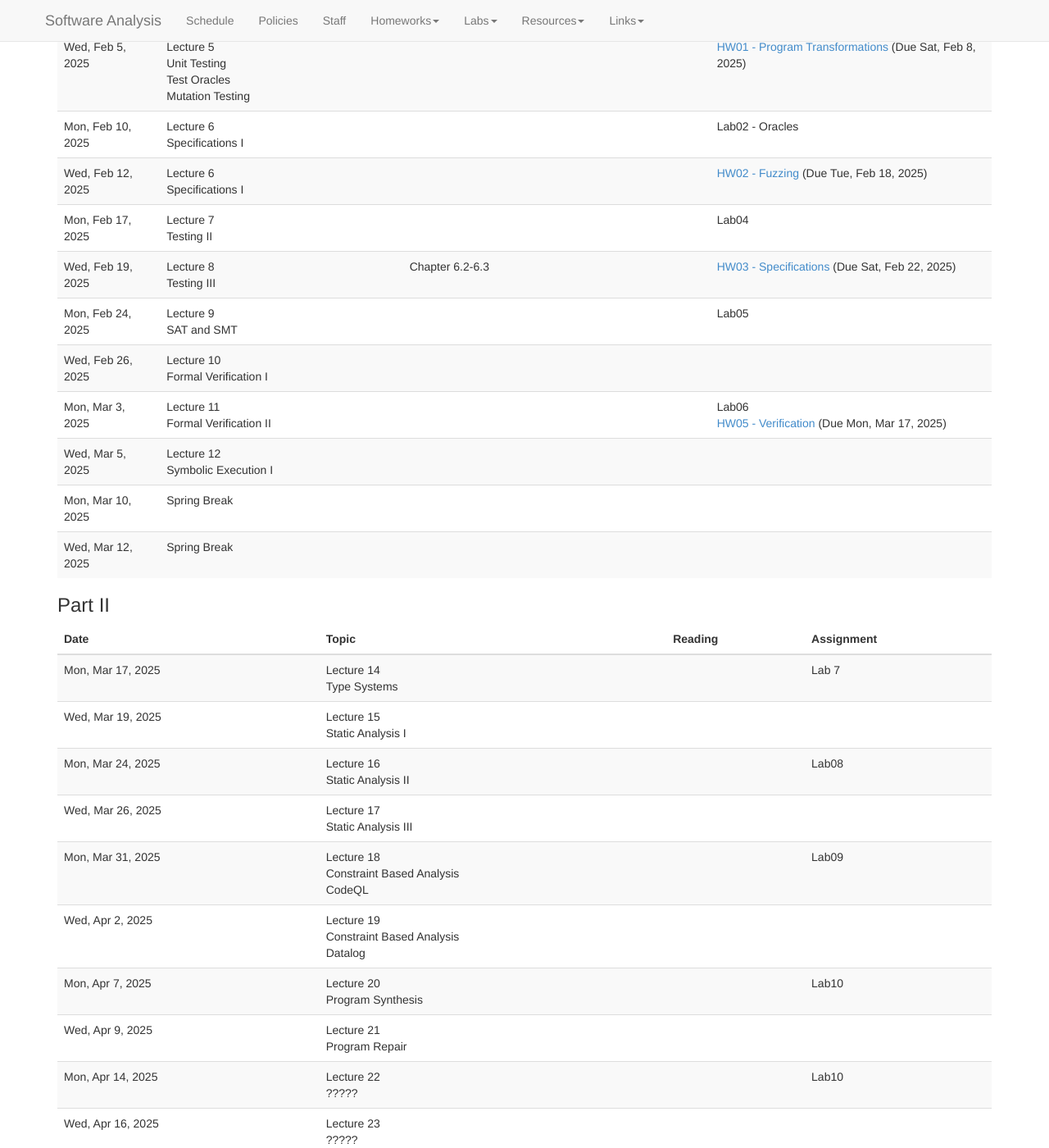
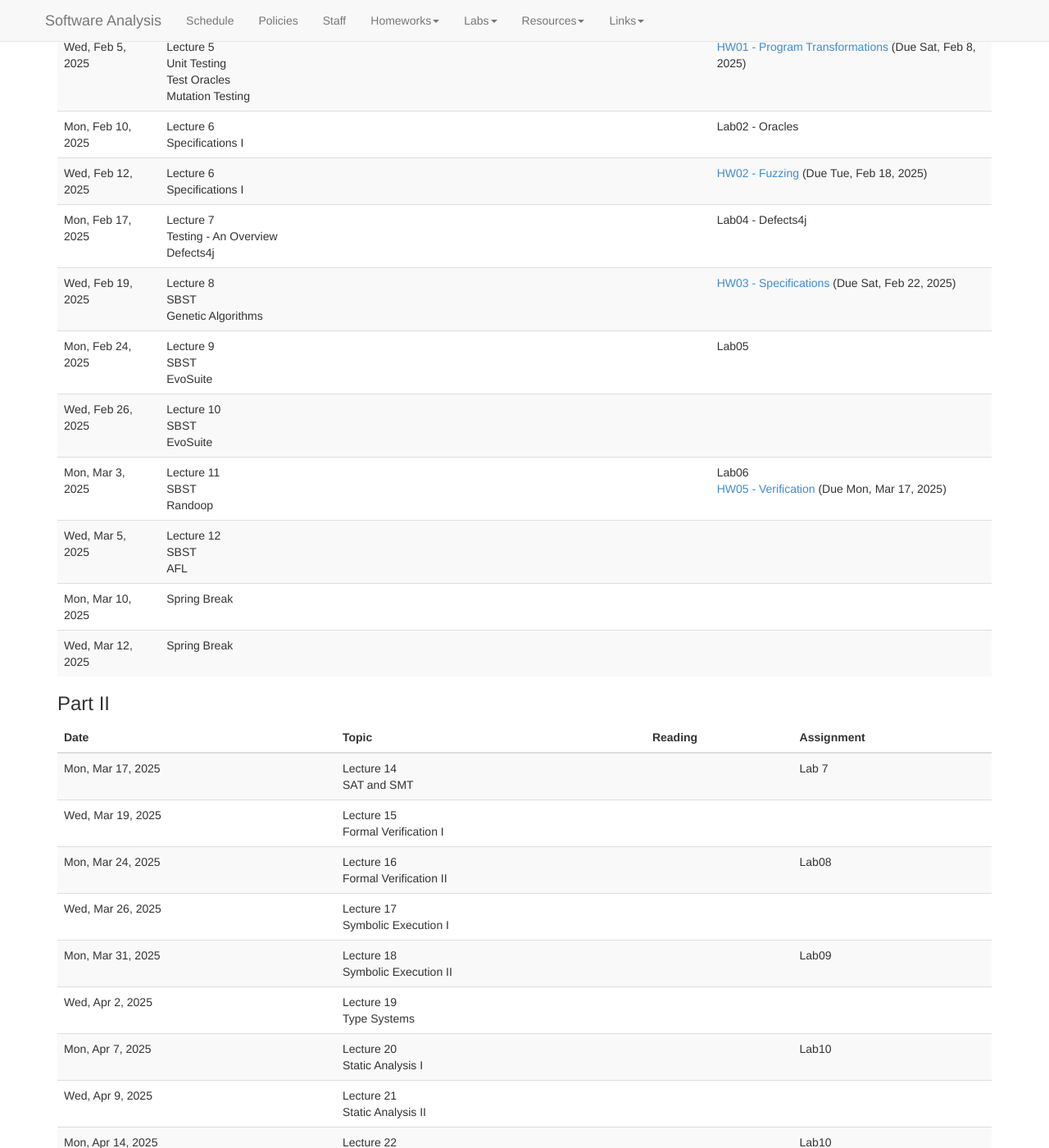
Before and after one commit to bmc-cs-software-analysis/383, a Jekyll site: the page built from schedule.md, in a window 1280 px wide and 1400 px high, scrolled down 510 px. Shown: the whole window at 82% size. Built offline with Jekyll 4.4.1, drawn with Linux system fonts in a browser that asks for light colours; nearby versions of some CDN libraries.

Commit message:
schedule updates

```diff
--- a/_data/schedule.yaml
+++ b/_data/schedule.yaml
@@ -87,20 +87,20 @@
           url: "hws/HW02.html"
     -
       date: 2025-02-17
-      title: Lecture 7 <br> Testing II
+      title: Lecture 7 <br> Testing - An Overview <br> Defects4j
       #slides: "slides/lecture07.pdf"
       readings:
       assignments:
         -
-          title: "Lab04"
+          title: "Lab04 - Defects4j"
           #url: "labs/Lab04.html"
     -
       date: 2025-02-19
-      title: Lecture 8 <br> Testing III
+      title: Lecture 8 <br> SBST <br> Genetic Algorithms
       #slides: "slides/lecture08.pdf"
       readings:
-        -
-          title: "Chapter 6.2-6.3"
+        #-
+        #    title: "Chapter 6.2-6.3"
       recording: ~
       assignments:
         -
@@ -110,7 +110,7 @@
 
     -
       date: 2025-02-24
-      title: Lecture 9 <br> SAT and SMT
+      title: Lecture 9 <br> SBST <br> EvoSuite
       #slides: "slides/lecture09.pdf"
       #readings:
       #  -
@@ -122,7 +122,7 @@
           #url: "labs/Lab05.html"
     -
       date: 2025-02-26
-      title: Lecture 10 <br> Formal Verification I
+      title: Lecture 10 <br> SBST <br> EvoSuite
       #slides: "slides/lecture10.pdf"
       #readings:
       #  -
@@ -130,7 +130,7 @@
       #recording: ~
     -
       date: 2025-03-03
-      title: Lecture 11 <br> Formal Verification II
+      title: Lecture 11 <br> SBST <br> Randoop
       #slides: "slides/lecture11.pdf"
       #readings:
       #  -
@@ -150,7 +150,7 @@
           #_url: "labs/Lab00.html"
     -
       date: 2025-03-05
-      title: Lecture 12 <br> Symbolic Execution I
+      title: Lecture 12 <br> SBST <br> AFL
       #readings:
       #  -
       #    title: "Chapter 8"
@@ -168,7 +168,7 @@
   lectures:
     -
       date: 2025-03-17
-      title: Lecture 14 <br> Type Systems
+      title: Lecture 14 <br> SAT and SMT
       #slides: "slides/lecture14.pdf"
       recording: ~
       assignments:
@@ -180,7 +180,7 @@
       #      title: "Chapter 9 - Priority Queues"
     -
       date: 2025-03-19
-      title: Lecture 15 <br> Static Analysis I
+      title: Lecture 15 <br> Formal Verification I
       #slides: "slides/lecture15.pdf"
       recording: ~
       #assignments:
@@ -190,7 +190,7 @@
 
     -
       date: 2025-03-24
-      title: Lecture 16 <br> Static Analysis II
+      title: Lecture 16 <br> Formal Verification II
       #slides: "slides/lecture16.pdf"
       recording: ~
       readings: ~
@@ -200,13 +200,13 @@
       #    url: "labs/Lab08.html"
     -
       date: 2025-03-26
-      title: Lecture 17 <br> Static Analysis III
+      title: Lecture 17 <br> Symbolic Execution I
           #slides: "slides/lecture18.pdf"
       recording: ~
       readings: ~
     -
       date: 2025-03-31
-      title: Lecture 18 <br> Constraint Based Analysis <br> CodeQL
+      title: Lecture 18 <br> Symbolic Execution II
       #slides: "slides/lecture18.pdf"
       assignments:
         -
@@ -219,7 +219,7 @@
       recording: ~
     -
       date: 2025-04-02
-      title: Lecture 19 <br> Constraint Based Analysis <br> Datalog
+      title: Lecture 19 <br> Type Systems
       #slides: "slides/lecture20.pdf"
       #readings:
       #  -
@@ -228,7 +228,7 @@
       recording: ~
     -
       date: 2025-04-07
-      title: Lecture 20 <br> Program Synthesis
+      title: Lecture 20 <br> Static Analysis I
       #slides: "slides/lecture20.pdf"
       #recording: ~
       #readings:
@@ -240,7 +240,7 @@
             #url: "labs/Lab09.html"
     -
       date: 2025-04-09
-      title: Lecture 21 <br> Program Repair
+      title: Lecture 21 <br> Static Analysis II
       #slides: "slides/lecture21.pdf"
       #recording: ~
       #readings:
```
